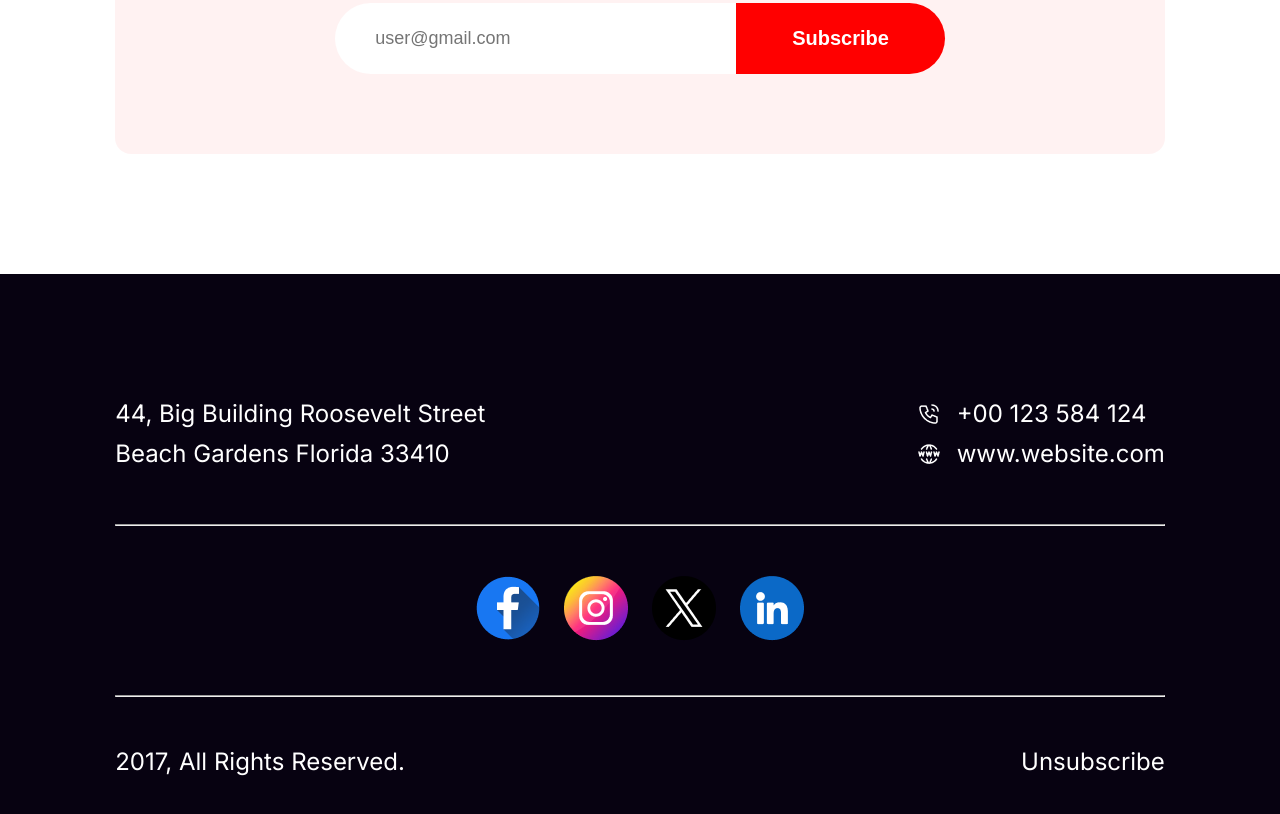
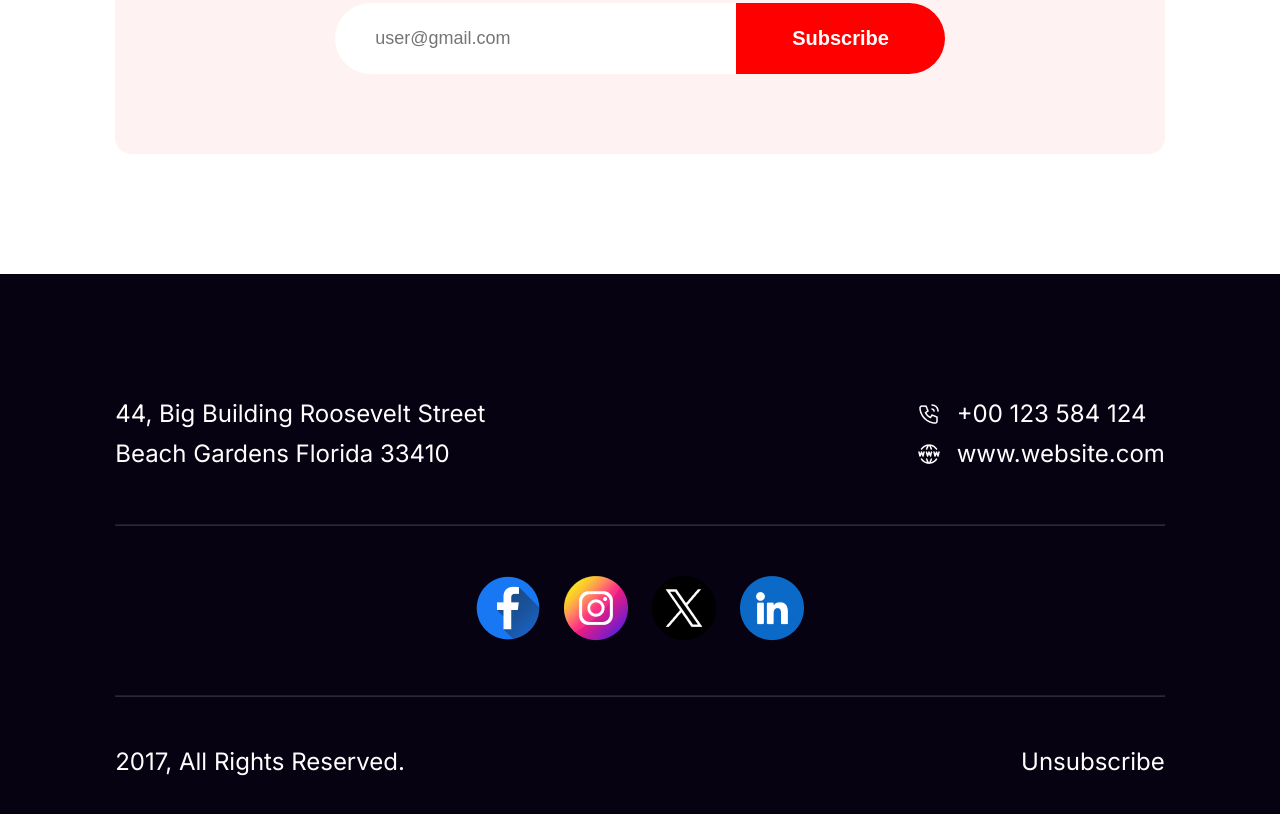
Before and after one commit to Yamin39/assignment-1, a plain HTML site: page index.html in a window 1280 px wide. Shown: the part 6470-7284 px from the top of the page. Drawn offline with Linux system fonts and the light colour scheme.

Commit message:
footer element style

```diff
--- a/styles/style.css
+++ b/styles/style.css
@@ -382,6 +382,8 @@ footer .social-links ul li {
 }
 
 footer hr {
+  border-color: rgba(255, 255, 255, 0.15);
+  border-width: 1px;
   margin: 50px 0;
 }
 
```
